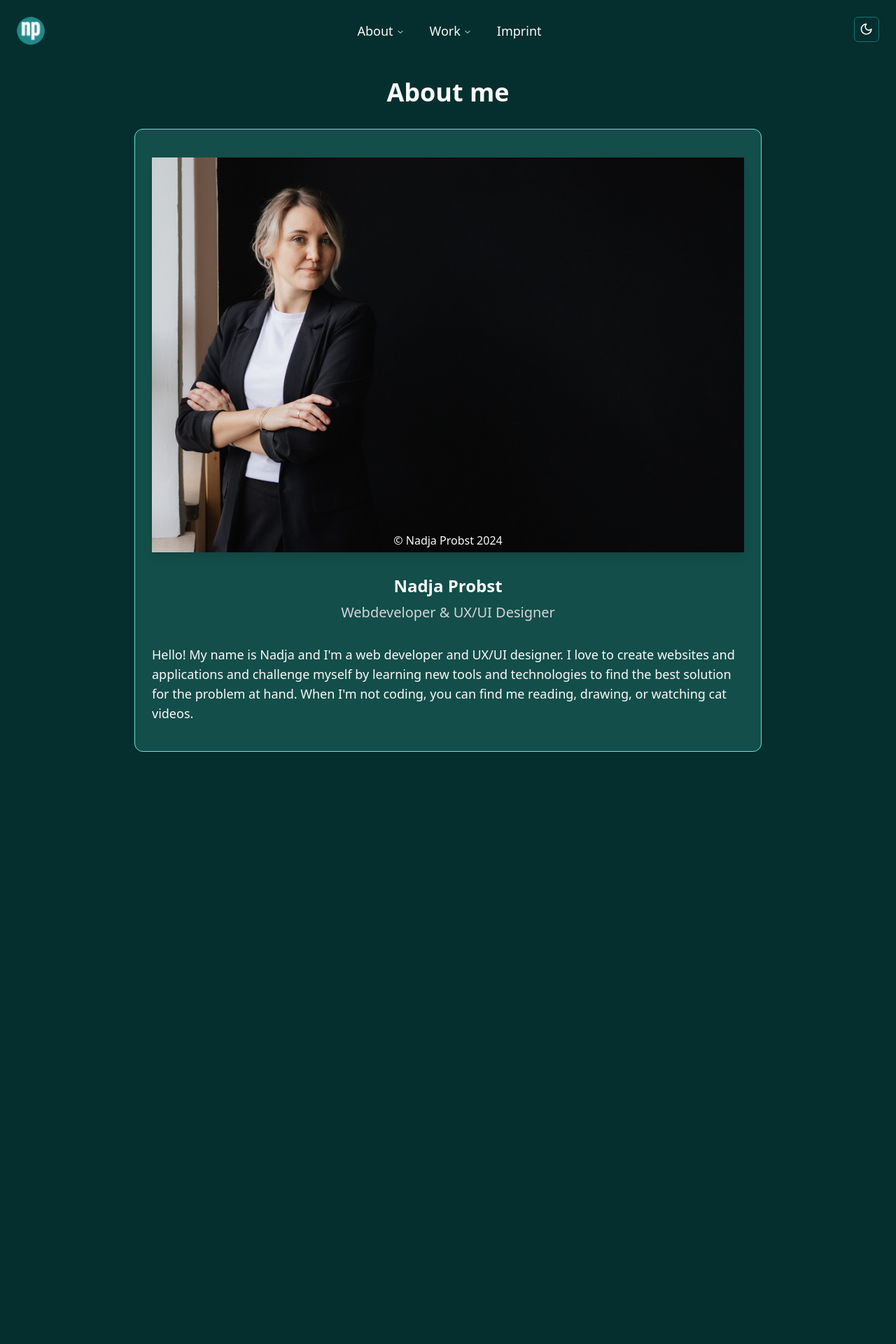
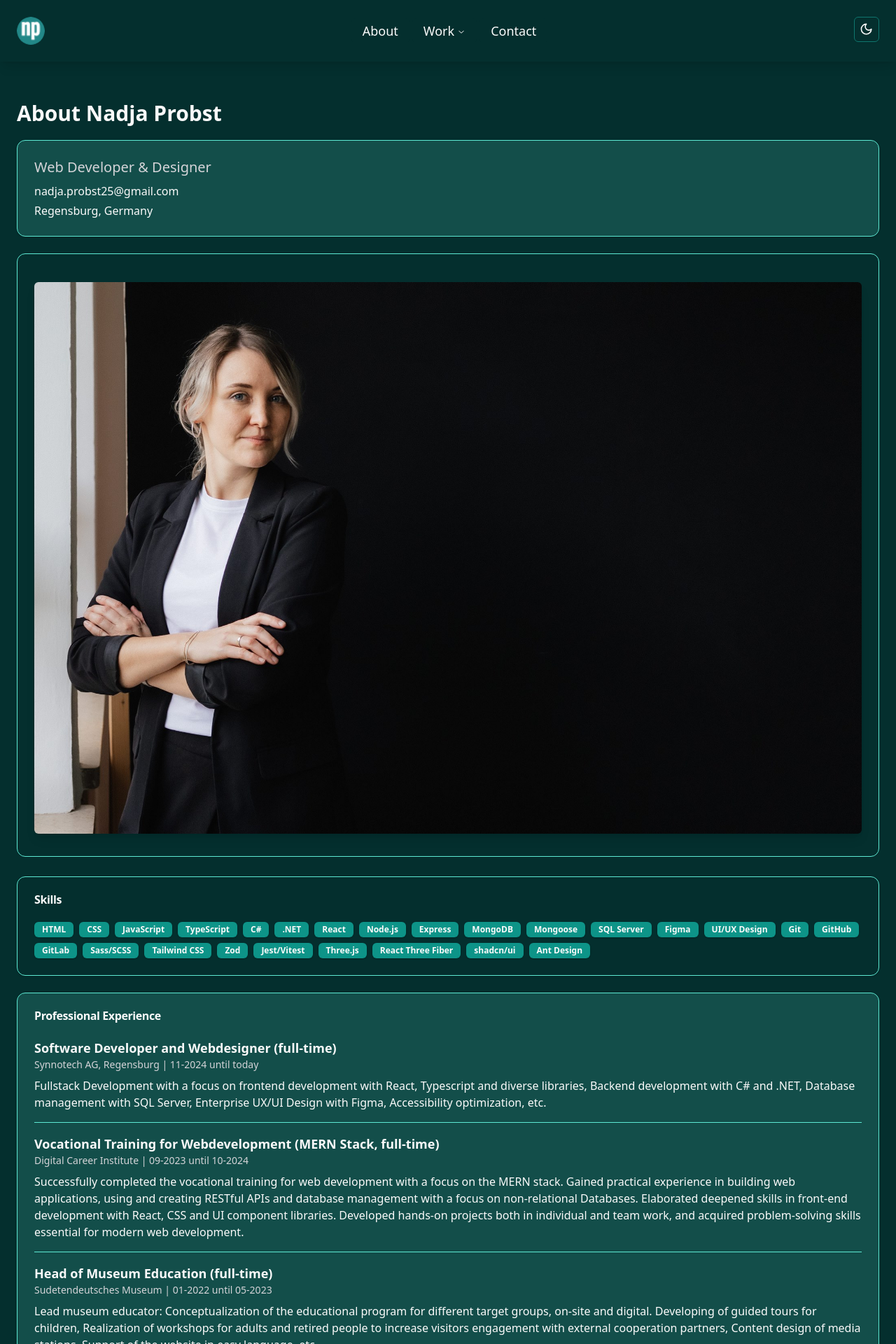
Before and after one commit to nadjascodejourney/projectboard, a React (Vite) app: page /about in a window 1280 px wide. Shown: the top 1920 px of the page at 70% size. Before the commit the page ends 1098 px from the top, so only its background shows below. Built offline with nearby package versions, Linux system fonts and the light colour scheme.

Commit message:
general content and code update

```diff
--- a/src/components/customcomponents/AboutCard.tsx
+++ b/src/components/customcomponents/AboutCard.tsx
@@ -1,10 +1,10 @@
 import { Card, CardContent } from "@/components/ui/card";
 
 interface ProfileCardProps {
-  name: string;
-  profession: string;
-  introduction: string;
-  profileImageUrl: string;
+  name?: string;
+  profession?: string;
+  introduction?: string;
+  profileImageUrl?: string;
 }
 
 export default function AboutCard({
@@ -14,21 +14,19 @@ export default function AboutCard({
   profileImageUrl,
 }: ProfileCardProps) {
   return (
-    <Card className="w-full max-w-4xl mx-auto pt-10">
-      <CardContent className="space-y-8">
-        <div className="flex justify-center">
-          <img
-            src={profileImageUrl}
-            alt={`Profile of ${name}`}
-            className=" w-full  object-cover shadow-lg"
-          />
-        </div>
-        <div className="text-center">
+    <Card className="w-full mb-7 pt-10 bg-transparent shadow-none">
+      <CardContent>
+        <img
+          src={profileImageUrl}
+          alt={`Profile of ${name}`}
+          className=" w-full object-cover shadow-lg rounded-md"
+        />
+        <section className="text-center">
           <h2 className="text-2xl font-semibold">{name}</h2>
           <p className="text-xl text-muted-foreground mt-2">{profession}</p>
-        </div>
-        <div className="max-w-none text-lg ">
-          {introduction.split("\n\n").map(
+        </section>
+        <section className="max-w-none text-lg ">
+          {introduction?.split("\n\n").map(
             (
               paragraph,
               index // Split paragraphs by double line breaks, which means that there are two newlines between paragraphs
@@ -38,7 +36,7 @@ export default function AboutCard({
               </p>
             )
           )}
-        </div>
+        </section>
       </CardContent>
     </Card>
   );
--- a/src/components/customcomponents/CVTemplate.tsx
+++ b/src/components/customcomponents/CVTemplate.tsx
@@ -1,7 +1,7 @@
 import { Card, CardContent, CardHeader, CardTitle } from "@/components/ui/card";
 import { Badge } from "@/components/ui/badge";
-import { Avatar, AvatarFallback, AvatarImage } from "@/components/ui/avatar";
 import { Separator } from "@/components/ui/separator";
+import AboutCard from "./AboutCard";
 
 interface Experience {
   title: string;
@@ -32,7 +32,6 @@ export default function CVTemplate() {
     title: "Web Developer & Designer",
     email: "nadja.probst25@gmail.com",
     location: "Regensburg, Germany",
-    website: "github.com/nadjascodejourney",
     avatar: "/src/assets/icons/profilpic-32x32.png",
   };
 
@@ -41,17 +40,19 @@ export default function CVTemplate() {
     "CSS",
     "JavaScript",
     "TypeScript",
+    "C#",
+    ".NET",
     "React",
     "Node.js",
     "Express",
     "MongoDB",
     "Mongoose",
-    "SQLLite",
+    "SQL Server",
     "Figma",
     "UI/UX Design",
     "Git",
     "GitHub",
-    "RESTful APIs",
+    "GitLab",
     "Sass/SCSS",
     "Tailwind CSS",
     "Zod",
@@ -59,17 +60,29 @@ export default function CVTemplate() {
     "Three.js",
     "React Three Fiber",
     "shadcn/ui",
+    "Ant Design",
   ];
 
   const experiences: Experience[] = [
     {
-      title: "Professional reorientation to Web Development",
+      title: "Software Developer and Webdesigner (full-time)",
+      organization: {
+        name: "Synnotech AG, Regensburg",
+        type: "company",
+      },
+      period: "11-2024 until today",
+      description:
+        "Fullstack Development with a focus on frontend development with React, Typescript and diverse libraries, Backend development with C# and .NET, Database management with SQL Server, Enterprise UX/UI Design with Figma, Accessibility optimization, etc.",
+    },
+    {
+      title: "Vocational Training for Webdevelopment (MERN Stack, full-time)",
       organization: {
         name: "Digital Career Institute",
         type: "institution",
       },
-      period: "2023 - Present",
-      description: "...",
+      period: "09-2023 until 10-2024",
+      description:
+        "Successfully completed the vocational training for web development with a focus on the MERN stack. Gained practical experience in building web applications, using and creating RESTful APIs and database management with a focus on non-relational Databases. Elaborated deepened skills in front-end development with React, CSS and UI component libraries. Developed hands-on projects both in individual and team work, and acquired problem-solving skills essential for modern web development.",
     },
     {
       title: "Head of Museum Education (full-time)",
@@ -78,7 +91,7 @@ export default function CVTemplate() {
         type: "company",
       },
 
-      period: "2021 - 2023",
+      period: "01-2022 until 05-2023",
       description:
         "Lead museum educator: Conceptualization of the educational program for different target groups, on-site and digital. Developing of guided tours for children, Realization of workshops for adults and retired people to increase visitors engagement with external cooperation partners, Content design of media stations, Support of the website in easy language, etc.",
     },
@@ -90,7 +103,7 @@ export default function CVTemplate() {
         type: "company",
       },
 
-      period: "2020 - 2021",
+      period: "08-2020 until 11-2021",
       description:
         "Development and production of an audio guide by and for children and families in collaboration with schools in the region, Workshops for children and schools, Creation of educational materials, etc.",
     },
@@ -102,7 +115,7 @@ export default function CVTemplate() {
         type: "company",
       },
 
-      period: "2017 - 2020",
+      period: "11-2017 until 08-2020",
       description:
         "Workshops for children and schools, Creation of an Exhibition booklet for children, etc.",
     },
@@ -164,46 +177,37 @@ export default function CVTemplate() {
   ];
 
   return (
-    <div className="container mx-auto p-6 bg-background">
+    <section className="container bg-background">
+      <h2 className="text-3xl font-bold mb-5">About Nadja Probst</h2>
+
       <Card className="mb-6">
-        <CardContent className="flex flex-col md:flex-row items-center gap-4 pt-6">
-          <Avatar className="w-24 h-24">
-            <AvatarImage src={personalInfo.avatar} alt={personalInfo.name} />
-            <AvatarFallback>
-              {personalInfo.name
-                .split(" ") // Get initials from first and last name
-                .map((n) => n[0]) // Get first letter of each name
-                .join("")}{" "}
-              {/* Join Initials */}
-            </AvatarFallback>
-          </Avatar>
-          <div className="text-center md:text-left">
-            <h1 className="text-3xl font-bold">{personalInfo.name}</h1>
+        <CardContent className="flex flex-col md:flex-row gap-4 pt-6">
+          <section className="text-center md:text-left">
             <p className="text-xl text-muted-foreground">
               {personalInfo.title}
             </p>
             <div className="mt-2 space-y-1">
               <p>{personalInfo.email}</p>
-              <p>
-                {personalInfo.location} | {personalInfo.website}
-              </p>
+              <p>{personalInfo.location}</p>
             </div>
-          </div>
+          </section>
         </CardContent>
       </Card>
 
-      <Card className="mb-6">
+      <AboutCard profileImageUrl="/icons/Nadja_Probst-black.jpg" />
+
+      <Card className="mb-6 bg-transparent">
         <CardHeader>
-          <CardTitle>Technical Skills</CardTitle>
+          <CardTitle>Skills</CardTitle>
         </CardHeader>
         <CardContent>
-          <div className="flex flex-wrap gap-2">
+          <section className="flex flex-wrap gap-2">
             {skills.map((skill, index) => (
               <Badge key={index} variant="default">
                 {skill}
               </Badge>
             ))}
-          </div>
+          </section>
         </CardContent>
       </Card>
 
@@ -225,7 +229,7 @@ export default function CVTemplate() {
         </CardContent>
       </Card>
 
-      <Card className="mb-6">
+      <Card className="mb-6 bg-transparent">
         <CardHeader>
           <CardTitle>Education</CardTitle>
         </CardHeader>
@@ -243,7 +247,7 @@ export default function CVTemplate() {
 
       <Card>
         <CardHeader>
-          <CardTitle>Selected Projects</CardTitle>
+          <CardTitle>Personal Projects</CardTitle>
         </CardHeader>
         <CardContent className="space-y-4">
           {projects.map((project, index) => (
@@ -262,6 +266,6 @@ export default function CVTemplate() {
           ))}
         </CardContent>
       </Card>
-    </div>
+    </section>
   );
 }
--- a/src/components/demo/NavigationMenu.tsx
+++ b/src/components/demo/NavigationMenu.tsx
@@ -13,18 +13,26 @@ import {
   navigationMenuTriggerStyle,
 } from "@/components/ui/navigation-menu";
 
-const components: { title: string; href: string; description: string }[] = [
+const workItems: {
+  id: string;
+  title: string;
+  href: string;
+  description: string;
+}[] = [
   {
+    id: "webdev",
     title: "Webdevelopment",
     href: "/webdevprojects",
     description: "Current and past Projects.",
   },
   {
+    id: "webdesign",
     title: "Webdesign",
     href: "/webdesignprojects",
     description: "Designs, I´ve created for websites.",
   },
   {
+    id: "otherProjects",
     title: "Other Projects",
     href: "/otherprojects",
     description: "Other projects, I´ve done in the past.",
@@ -36,57 +44,32 @@ export function NavigationMenuDemo() {
     <NavigationMenu className="flex">
       <NavigationMenuList>
         <NavigationMenuItem>
-          <NavigationMenuTrigger>About</NavigationMenuTrigger>
-          <NavigationMenuContent>
-            <ul className="grid gap-3 p-4 md:w-[400px] lg:w-[600px] lg:grid-cols-[.75fr_1fr]">
-              <li className="row-span-3">
-                <NavigationMenuLink asChild>
-                  <Link
-                    className="flex h-full w-full select-none flex-col justify-end rounded-md bg-gradient-to-b from-muted/50 to-muted p-6 no-underline outline-none focus:shadow-md"
-                    to="/about" // Use `to` prop instead of `href`
-                  >
-                    <div className="mb-2 mt-4 text-lg font-medium">
-                      Nadja Probst
-                    </div>
-                    <p className="text-sm leading-tight text-muted-foreground">
-                      Webdeveloper and UX/UI Designer with a strong background
-                      in communication, education and arts.
-                    </p>
-                  </Link>
-                </NavigationMenuLink>
-              </li>
-              <ListItem href="/cv" title="CV">
-                Learn more about me and my working experience.
-              </ListItem>
+          <Link to="/about" className={navigationMenuTriggerStyle()}>
+            About
+          </Link>
+        </NavigationMenuItem>
 
-              <ListItem href="/contact" title="Contact">
-                How to get in touch with me.
-              </ListItem>
-            </ul>
-          </NavigationMenuContent>
-        </NavigationMenuItem>
         <NavigationMenuItem>
           <NavigationMenuTrigger>Work</NavigationMenuTrigger>
           <NavigationMenuContent>
             <ul className="grid gap-3 p-4 sm:w-[200px] md:w-[500px] lg:w-[600px] md:grid-cols-2">
-              {components.map((component) => (
+              {workItems.map((workItem) => (
                 <ListItem
-                  key={component.title}
-                  title={component.title}
-                  href={component.href}
+                  key={workItem.id}
+                  title={workItem.title}
+                  href={workItem.href}
                 >
-                  {component.description}
+                  {workItem.description}
                 </ListItem>
               ))}
             </ul>
           </NavigationMenuContent>
         </NavigationMenuItem>
+
         <NavigationMenuItem>
-          <NavigationMenuLink asChild>
-            <Link to="/imprint" className={navigationMenuTriggerStyle()}>
-              Imprint
-            </Link>
-          </NavigationMenuLink>
+          <Link to="/contact" className={navigationMenuTriggerStyle()}>
+            Contact
+          </Link>
         </NavigationMenuItem>
       </NavigationMenuList>
     </NavigationMenu>
--- a/src/components/ui/card.tsx
+++ b/src/components/ui/card.tsx
@@ -1,6 +1,6 @@
-import * as React from "react"
+import * as React from "react";
 
-import { cn } from "@/lib/utils"
+import { cn } from "@/lib/utils";
 
 const Card = React.forwardRef<
   HTMLDivElement,
@@ -14,8 +14,8 @@ const Card = React.forwardRef<
     )}
     {...props}
   />
-))
-Card.displayName = "Card"
+));
+Card.displayName = "Card";
 
 const CardHeader = React.forwardRef<
   HTMLDivElement,
@@ -26,8 +26,8 @@ const CardHeader = React.forwardRef<
     className={cn("flex flex-col space-y-1.5 p-6", className)}
     {...props}
   />
-))
-CardHeader.displayName = "CardHeader"
+));
+CardHeader.displayName = "CardHeader";
 
 const CardTitle = React.forwardRef<
   HTMLParagraphElement,
@@ -38,8 +38,8 @@ const CardTitle = React.forwardRef<
     className={cn("font-semibold leading-none tracking-tight", className)}
     {...props}
   />
-))
-CardTitle.displayName = "CardTitle"
+));
+CardTitle.displayName = "CardTitle";
 
 const CardDescription = React.forwardRef<
   HTMLParagraphElement,
@@ -50,16 +50,16 @@ const CardDescription = React.forwardRef<
     className={cn("text-sm text-muted-foreground", className)}
     {...props}
   />
-))
-CardDescription.displayName = "CardDescription"
+));
+CardDescription.displayName = "CardDescription";
 
 const CardContent = React.forwardRef<
   HTMLDivElement,
   React.HTMLAttributes<HTMLDivElement>
 >(({ className, ...props }, ref) => (
   <div ref={ref} className={cn("p-6 pt-0", className)} {...props} />
-))
-CardContent.displayName = "CardContent"
+));
+CardContent.displayName = "CardContent";
 
 const CardFooter = React.forwardRef<
   HTMLDivElement,
@@ -70,7 +70,14 @@ const CardFooter = React.forwardRef<
     className={cn("flex items-center p-6 pt-0", className)}
     {...props}
   />
-))
-CardFooter.displayName = "CardFooter"
+));
+CardFooter.displayName = "CardFooter";
 
-export { Card, CardHeader, CardFooter, CardTitle, CardDescription, CardContent }
+export {
+  Card,
+  CardHeader,
+  CardFooter,
+  CardTitle,
+  CardDescription,
+  CardContent,
+};
--- a/src/layout/Footer.tsx
+++ b/src/layout/Footer.tsx
@@ -1,7 +1,28 @@
+import { Link } from "react-router-dom";
+
+import {
+  NavigationMenu,
+  NavigationMenuList,
+  NavigationMenuItem,
+  NavigationMenuLink,
+  navigationMenuTriggerStyle,
+} from "@/components/ui/navigation-menu";
+
 const Footer = () => {
   return (
-    <footer className="fixed bottom-0 left-0 right-0 flex flex-col items-center pb-4 ">
-      © Nadja Probst 2024
+    <footer className="mt-auto py-4 flex flex-col items-center">
+      <NavigationMenu className="flex">
+        <NavigationMenuList>
+          <NavigationMenuItem>
+            <NavigationMenuLink asChild>
+              <Link to="/imprint" className={navigationMenuTriggerStyle()}>
+                Imprint
+              </Link>
+            </NavigationMenuLink>
+          </NavigationMenuItem>
+        </NavigationMenuList>
+      </NavigationMenu>
+      <p> © Nadja Probst 2025</p>
     </footer>
   );
 };
--- a/src/layout/Header.tsx
+++ b/src/layout/Header.tsx
@@ -4,7 +4,7 @@ import { NavigationMenuDemo } from "@/components/demo/NavigationMenu";
 
 const Header = () => {
   return (
-    <header className="flex flex-row p-6 justify-between">
+    <header className="sticky top-0 z-10 flex flex-row p-6 justify-between bg-background shadow-lg">
       <AvatarDemo />
       <NavigationMenuDemo />
       <ThemeToggle />
--- a/src/layout/Layout.tsx
+++ b/src/layout/Layout.tsx
@@ -4,9 +4,11 @@ import Footer from "./Footer";
 
 const Layout = () => {
   return (
-    <div>
+    <div className="flex flex-col min-h-screen">
       <Header />
-      <Outlet />
+      <main className="flex-grow">
+        <Outlet />
+      </main>
       <Footer />
     </div>
   );
--- a/src/pages/AboutPage.tsx
+++ b/src/pages/AboutPage.tsx
@@ -1,18 +1,10 @@
-import AboutCard from "../components/customcomponents/AboutCard.tsx";
+import CVTemplate from "@/components/customcomponents/CVTemplate.tsx";
 
 export default function AboutPage() {
   return (
     <div className="container mx-auto p-6">
-      <h2 className="text-4xl font-bold mb-8 text-center">About me</h2>
-      <AboutCard
-        name="Nadja Probst"
-        profession="Webdeveloper & UX/UI Designer"
-        introduction={`
-          Hello! My name is Nadja and I'm a web developer and UX/UI designer.
-          I love to create websites and applications and challenge myself by learning new tools and technologies to find the best solution for the problem at hand.
-          When I'm not coding, you can find me reading, drawing, or watching cat videos. `}
-        profileImageUrl="/icons/Nadja_Probst-black.jpg"
-      />
+      <h2 className="text-4xl font-bold mb-8 text-center"></h2>
+      <CVTemplate />
     </div>
   );
 }
--- a/src/pages/Imprint.tsx
+++ b/src/pages/Imprint.tsx
@@ -7,7 +7,7 @@ import {
 
 const Imprint = () => {
   return (
-    <main className="w-full">
+    <main className="container mx-auto p-6">
       <Accordion type="single" collapsible className="w-full">
         {/* English Version */}
         <AccordionItem value="english">
--- a/src/router/Router.tsx
+++ b/src/router/Router.tsx
@@ -6,7 +6,6 @@ import ErrorPage from "@/pages/ErrorPage";
 import AboutPage from "@/pages/AboutPage";
 import HomePage from "@/pages/HomePage";
 import WebdevProjectPage from "@/pages/WebdevProjectPage";
-import CVPage from "@/pages/CVPage";
 import ContactPage from "@/pages/ContactPage";
 import Imprint from "@/pages/Imprint.tsx";
 import WebdesignProjectsPage from "@/pages/WebdesignProjectsPage";
@@ -40,10 +39,6 @@ const Router = () => {
           element: <OtherProjectsPage />,
         },
         {
-          path: "cv",
-          element: <CVPage />,
-        },
-        {
           path: "contact",
           element: <ContactPage />,
         },
```
Also changed, not shown: src/pages/CVPage.tsx (deleted, +0 -12 lines), src/pages/HomePage.tsx (+1 -15 lines), 1 other file (tests, documents, lock files or other folders).
